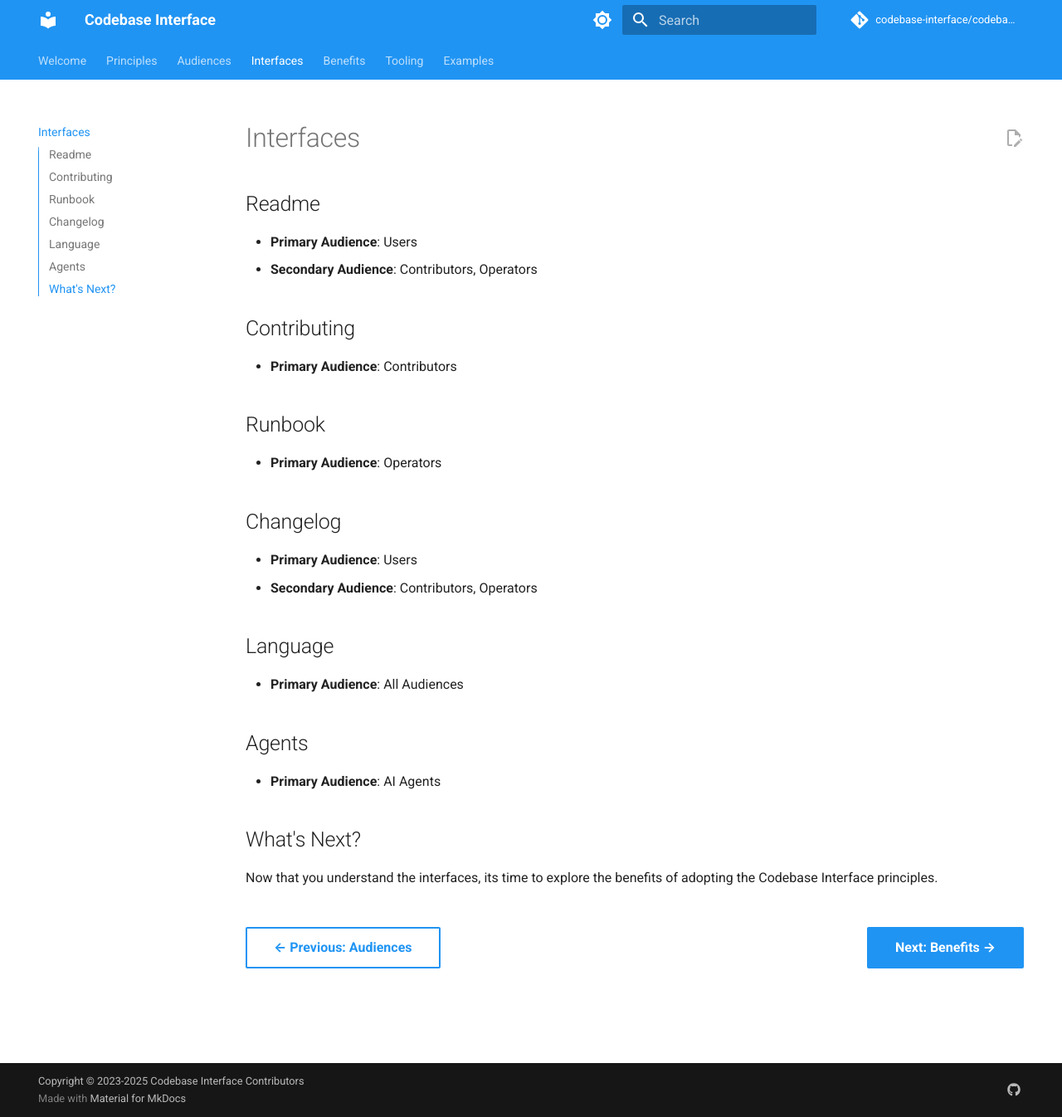
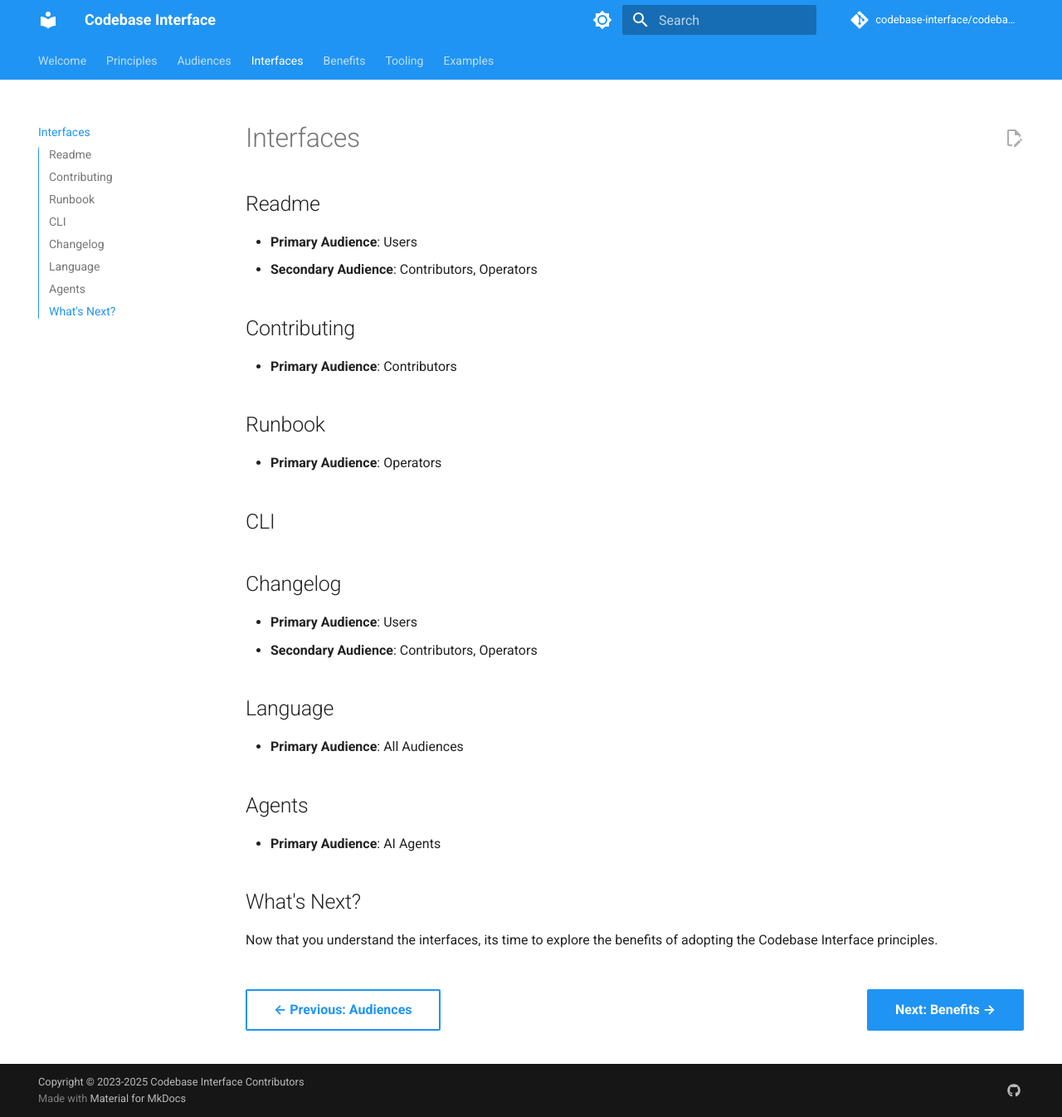
Before and after one commit to codebase-interface/codebase-interface.github.io, an MkDocs documentation site: the page built from docs/interfaces.md, in a window 1280 px wide and 1346 px high. Shown: the whole window at 83% size. Built offline with MkDocs 1.6.1 and Material for MkDocs 9.7.7, drawn with Linux system fonts in a browser that asks for light colours; comment, search, counter and statistics services are not loaded.

Commit message:
Update interfaces.md

```diff
--- a/docs/interfaces.md
+++ b/docs/interfaces.md
@@ -12,6 +12,8 @@
 ## Runbook
 
 - **Primary Audience**: Operators
+
+## CLI
 
 ## Changelog
 
```
